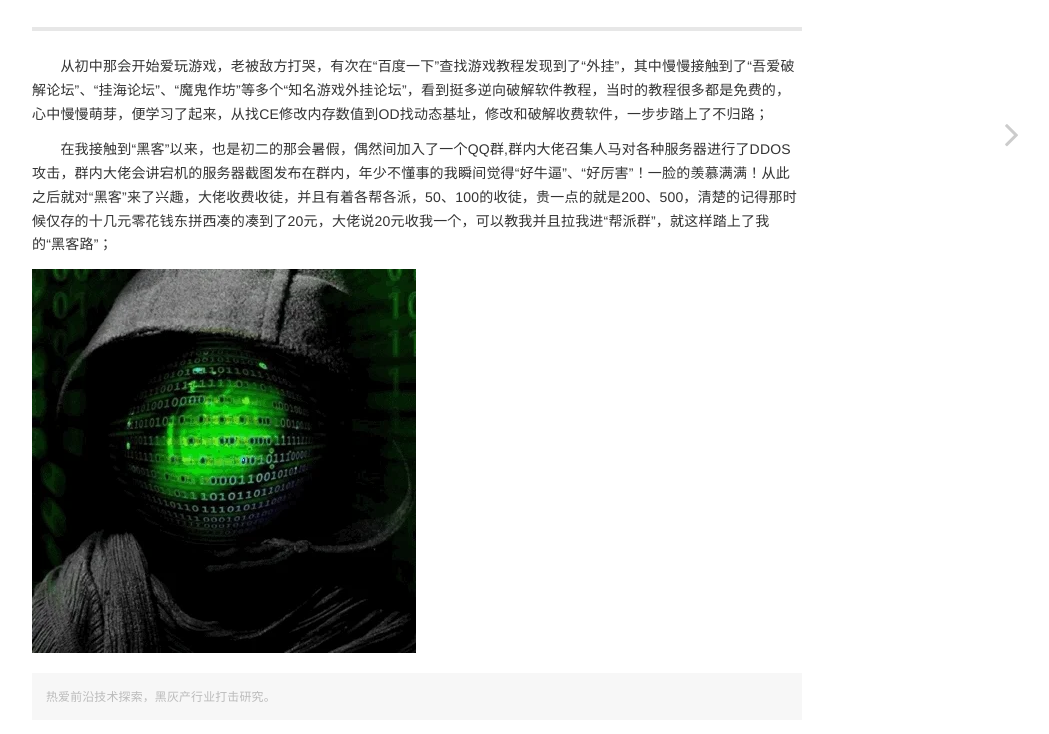
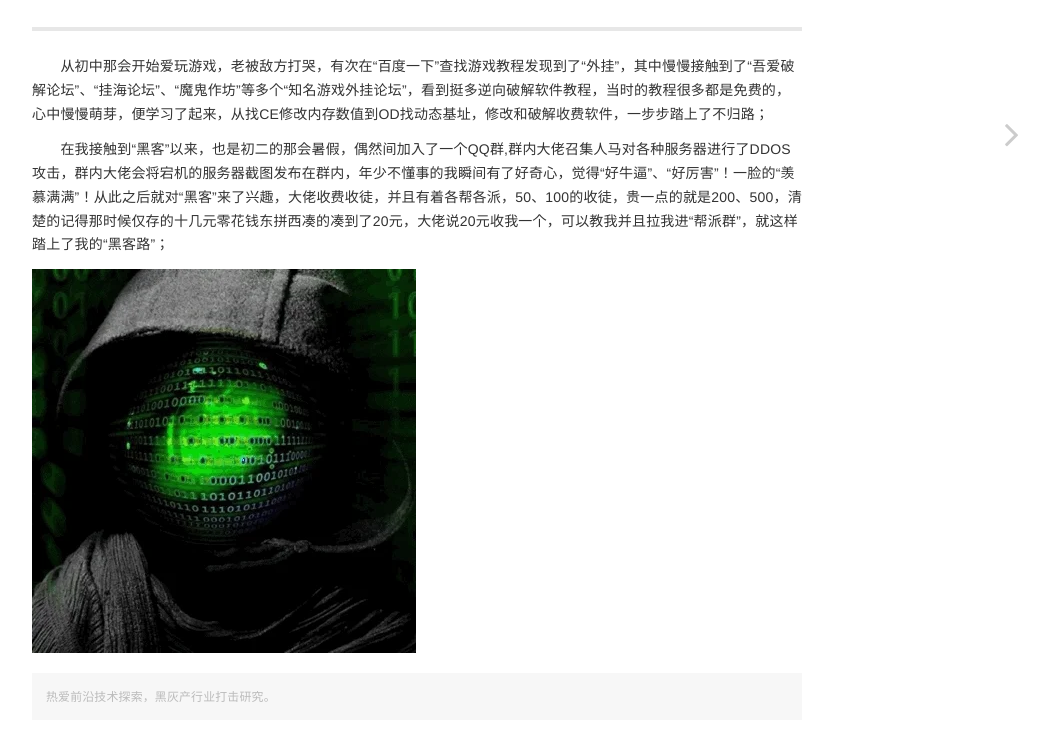
Before and after one commit to H4K6/APTMAX, a Jekyll site: the page built from index.md, in a window 1280 px wide, cut to the strip 621-1355 px from the top of the page. Shown: the whole strip, without its empty margins (223-1272 px from the left). Built offline with Jekyll 4.4.1, drawn with Linux system fonts in a browser that asks for light colours; our own code applies the rules of GitHub Pages for plain Markdown files.

Commit message:
Update index.md

```diff
--- a/index.md
+++ b/index.md
@@ -15,7 +15,7 @@ layout: home
 ---
 &emsp;&emsp;从初中那会开始爱玩游戏，老被敌方打哭，有次在“百度一下”查找游戏教程发现到了“外挂”，其中慢慢接触到了“吾爱破解论坛”、“挂海论坛”、“魔鬼作坊”等多个“知名游戏外挂论坛”，看到挺多逆向破解软件教程，当时的教程很多都是免费的，心中慢慢萌芽，便学习了起来，从找CE修改内存数值到OD找动态基址，修改和破解收费软件，一步步踏上了不归路；
 
-&emsp;&emsp;在我接触到“黑客”以来，也是初二的那会暑假，偶然间加入了一个QQ群,群内大佬召集人马对各种服务器进行了DDOS攻击，群内大佬会讲宕机的服务器截图发布在群内，年少不懂事的我瞬间觉得“好牛逼”、“好厉害”！一脸的羡慕满满！从此之后就对“黑客”来了兴趣，大佬收费收徒，并且有着各帮各派，50、100的收徒，贵一点的就是200、500，清楚的记得那时候仅存的十几元零花钱东拼西凑的凑到了20元，大佬说20元收我一个，可以教我并且拉我进“帮派群”，就这样踏上了我的“黑客路”；
+&emsp;&emsp;在我接触到“黑客”以来，也是初二的那会暑假，偶然间加入了一个QQ群,群内大佬召集人马对各种服务器进行了DDOS攻击，群内大佬会将宕机的服务器截图发布在群内，年少不懂事的我瞬间有了好奇心，觉得“好牛逼”、“好厉害”！一脸的“羡慕满满”！从此之后就对“黑客”来了兴趣，大佬收费收徒，并且有着各帮各派，50、100的收徒，贵一点的就是200、500，清楚的记得那时候仅存的十几元零花钱东拼西凑的凑到了20元，大佬说20元收我一个，可以教我并且拉我进“帮派群”，就这样踏上了我的“黑客路”；
 
 ![smiley](/public/picture/giphy.webp)
 
```
